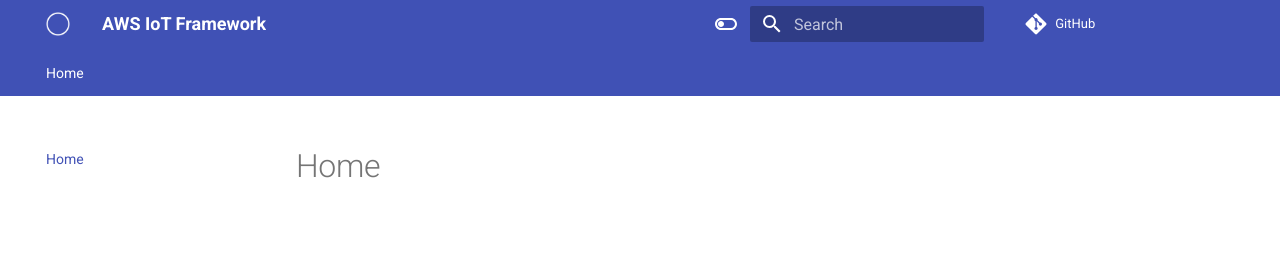
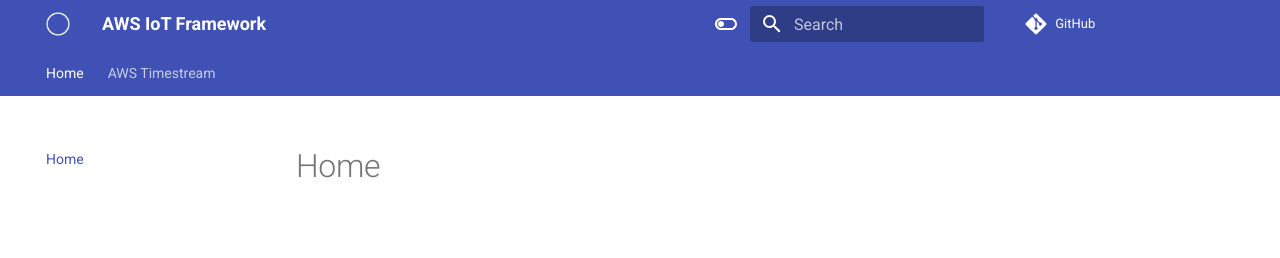
Before and after one commit to ECE-IoT/aws-iot-framework, an MkDocs documentation site: the page built from docs/index.md, in a window 1280 px wide. Shown: the top 258 px of the page. Built offline with MkDocs 1.6.1 and Material for MkDocs 9.7.7, drawn with Linux system fonts in a browser that asks for light colours; comment, search, counter and statistics services are not loaded.

Commit message:
Update for timestream

```diff
--- a/mkdocs.yaml
+++ b/mkdocs.yaml
@@ -1,6 +1,7 @@
 site_name: AWS IoT Framework
 nav:
   - Home: index.md
+  - AWS Timestream: timestream/ts.md
 
 repo_url: https://github.com/ECE-IoT/aws-iot-framework
 
```
